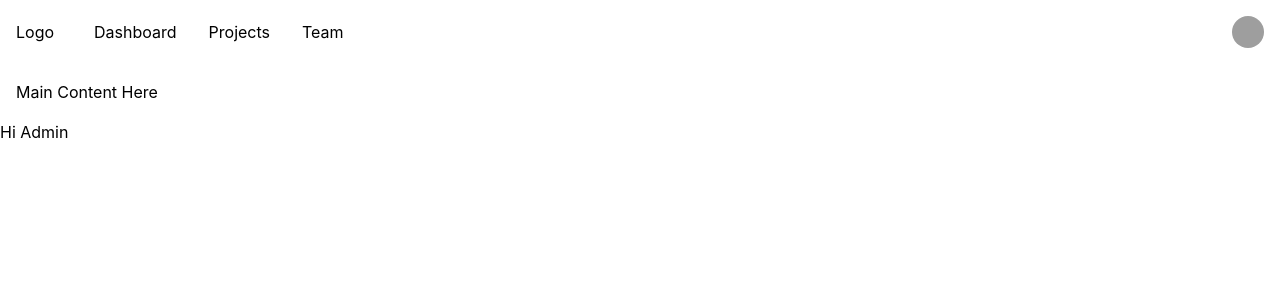
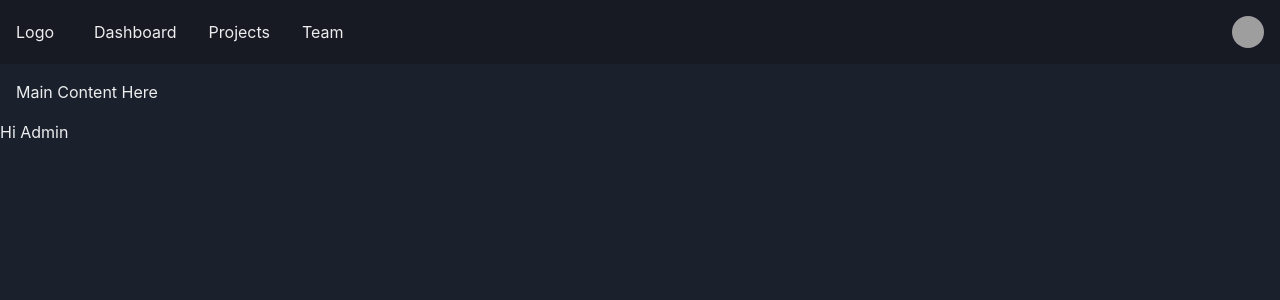
Before and after one commit to Rishi-0007/sih, a React (Vite) app: page /admin in a window 1280 px wide. Shown: the top 300 px of the page. Built offline with nearby package versions, Linux system fonts and the light colour scheme; grey boxes are pictures that could not be loaded.

Commit message:
refactor color mode switch and theme.ts

```diff
--- a/package.json
+++ b/package.json
@@ -17,6 +17,7 @@
     "react": "^18.3.1",
     "react-dom": "^18.3.1",
     "react-hook-form": "^7.53.0",
+    "react-icons": "^5.3.0",
     "react-router-dom": "^6.26.2",
     "zod": "^3.23.8"
   },
--- a/src/components/ColorModeSwitch.tsx
+++ b/src/components/ColorModeSwitch.tsx
@@ -1,16 +1,43 @@
-import { HStack, Switch, Text, useColorMode } from "@chakra-ui/react";
+import {
+  HStack,
+  Switch,
+  Text,
+  useColorMode,
+  Icon,
+  Box,
+} from "@chakra-ui/react";
+import { FaSun, FaMoon } from "react-icons/fa";
 
 const ColorModeSwitch = () => {
   const { toggleColorMode, colorMode } = useColorMode();
+  const isDark = colorMode === "dark";
 
   return (
-    <HStack>
-      <Switch
-        id="color-mode-switch"
-        isChecked={colorMode === "dark"}
-        onChange={toggleColorMode}
-      />
-      <Text>{colorMode}</Text>
+    <HStack
+      padding={4}
+      justifyContent="space-between"
+      alignItems="center"
+      spacing={4}
+    >
+      <HStack spacing={2} alignItems="center">
+        <Text fontWeight="bold" marginY={1}>
+          Theme:{" "}
+        </Text>
+        <Icon
+          as={isDark ? FaMoon : FaSun}
+          color={isDark ? "yellow.300" : "gray.600"}
+        />
+      </HStack>
+
+      <Box>
+        <Switch
+          id="color-mode-switch"
+          isChecked={isDark}
+          onChange={toggleColorMode}
+          colorScheme="teal"
+          size="md"
+        />
+      </Box>
     </HStack>
   );
 };
--- a/src/theme.ts
+++ b/src/theme.ts
@@ -5,27 +5,28 @@ import { extendTheme, type ThemeConfig } from "@chakra-ui/react";
 
 // 2. Add your color mode config
 const config: ThemeConfig = {
-  initialColorMode: "light",
+  initialColorMode: "dark",
   useSystemColorMode: false,
 };
 
 // 3. extend the theme
 const theme = extendTheme({
   config,
-  colors: {
-    gray: {
-      50: "f9f9f9",
-      100: "ededed",
-      200: "d3d3d3",
-      300: "b3b3b3",
-      400: "a0a0a0",
-      500: "898989",
-      600: "6c6c6c",
-      700: "202020",
-      800: "121212",
-      900: "111",
-    },
-  },
+  // darks shades
+  // colors: {
+  //   gray: {
+  //     50: "f9f9f9",
+  //     100: "ededed",
+  //     200: "d3d3d3",
+  //     300: "b3b3b3",
+  //     400: "a0a0a0",
+  //     500: "898989",
+  //     600: "6c6c6c",
+  //     700: "202020",
+  //     800: "121212",
+  //     900: "111",
+  //   },
+  // },
 });
 
 export default theme;
```
Also changed, not shown: 1 other file (tests, documents, lock files or other folders).
